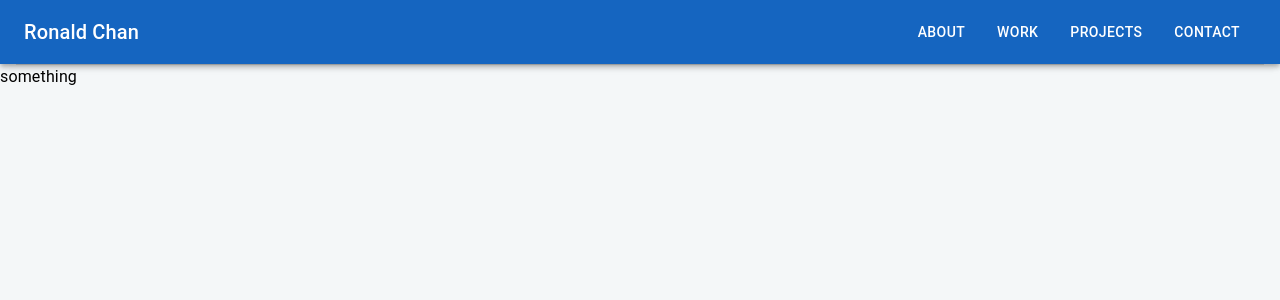
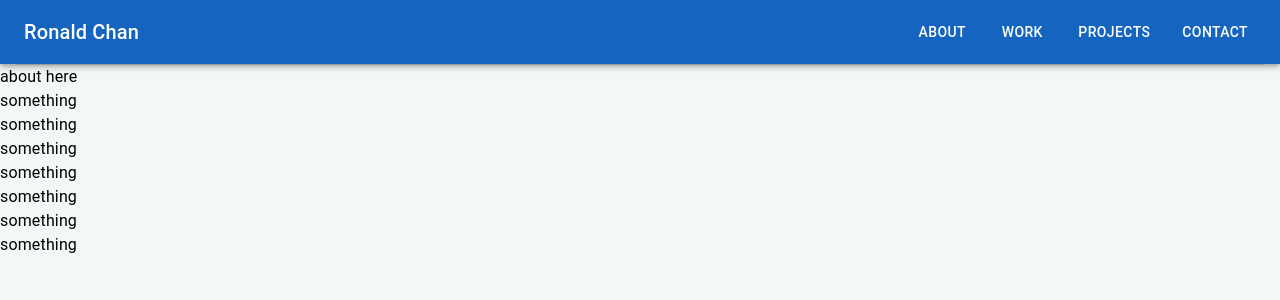
Before and after one commit to ronalldchan/ronalldchan.github.io, a React (Create React App) app: page / in a window 1280 px wide. Shown: the top 300 px of the page. Built offline with nearby package versions, Linux system fonts and the light colour scheme.

Commit message:
Updated usage of page icon and buttons

```diff
--- a/public/index.html
+++ b/public/index.html
@@ -2,14 +2,14 @@
 <html lang="en">
   <head>
     <meta charset="utf-8" />
-    <link rel="icon" href="%PUBLIC_URL%/favicon.ico" />
+    <link rel="icon" type="image/png" href="%PUBLIC_URL%/favicon.ico" />
     <meta name="viewport" content="width=device-width, initial-scale=1" />
     <meta name="theme-color" content="#000000" />
     <meta
       name="description"
       content="Web site created using create-react-app"
     />
-    <link rel="apple-touch-icon" href="%PUBLIC_URL%/logo192.png" />
+    <!-- <link rel="apple-touch-icon" href="%PUBLIC_URL%/logo192.png" /> -->
     <!--
       manifest.json provides metadata used when your web app is installed on a
       user's mobile device or desktop. See https://developers.google.com/web/fundamentals/web-app-manifest/
--- a/src/Content.tsx
+++ b/src/Content.tsx
@@ -4,7 +4,14 @@ function Content() {
   return (
     <Box sx={{ backgroundColor: "#f4f7f8", height: 2000 }}>
       <Divider variant="middle" />
-      <Typography id="about">something</Typography>
+      <Typography id="about">about here</Typography>
+      <Typography id="123">something</Typography>
+      <Typography id="123">something</Typography>
+      <Typography id="123">something</Typography>
+      <Typography id="123">something</Typography>
+      <Typography id="123">something</Typography>
+      <Typography id="123">something</Typography>
+      <Typography id="123">something</Typography>
     </Box>
   );
 }
--- a/src/NavBar.tsx
+++ b/src/NavBar.tsx
@@ -9,7 +9,7 @@ function NavBar() {
         <Typography variant="h6" component="div" fontWeight="bold">
           Ronald Chan
         </Typography>
-        <Stack direction="row">
+        <Stack direction="row" spacing={2}>
           <NavBarButton name="About" href="#about" />
           <NavBarButton name="Work" href="#work" />
           <NavBarButton name="Projects" href="#projects" />
--- a/src/NavBarButton.tsx
+++ b/src/NavBarButton.tsx
@@ -2,7 +2,7 @@ import { Button } from "@mui/material";
 
 function NavBarButton(props: { name: string; href: string }) {
   return (
-    <Button color="inherit" disableRipple href={props.href} sx={{ p: 2 }}>
+    <Button variant="text" color="inherit" href={props.href} disableRipple>
       {props.name}
     </Button>
   );
--- a/src/index.css
+++ b/src/index.css
@@ -1,5 +1,6 @@
 body {
   margin: 0;
+  padding: 0;
   font-family: -apple-system, BlinkMacSystemFont, "Segoe UI", "Roboto", "Oxygen", "Ubuntu", "Cantarell", "Fira Sans",
     "Droid Sans", "Helvetica Neue", sans-serif;
   -webkit-font-smoothing: antialiased;
@@ -9,3 +10,8 @@ body {
 code {
   font-family: source-code-pro, Menlo, Monaco, Consolas, "Courier New", monospace;
 }
+
+html {
+  scroll-padding-top: 70px;
+  scroll-behavior: smooth;
+}
```
Also changed, not shown: public/manifest.json, src/images/page_icon.png (deleted), 1 other file (tests, documents, lock files or other folders).
